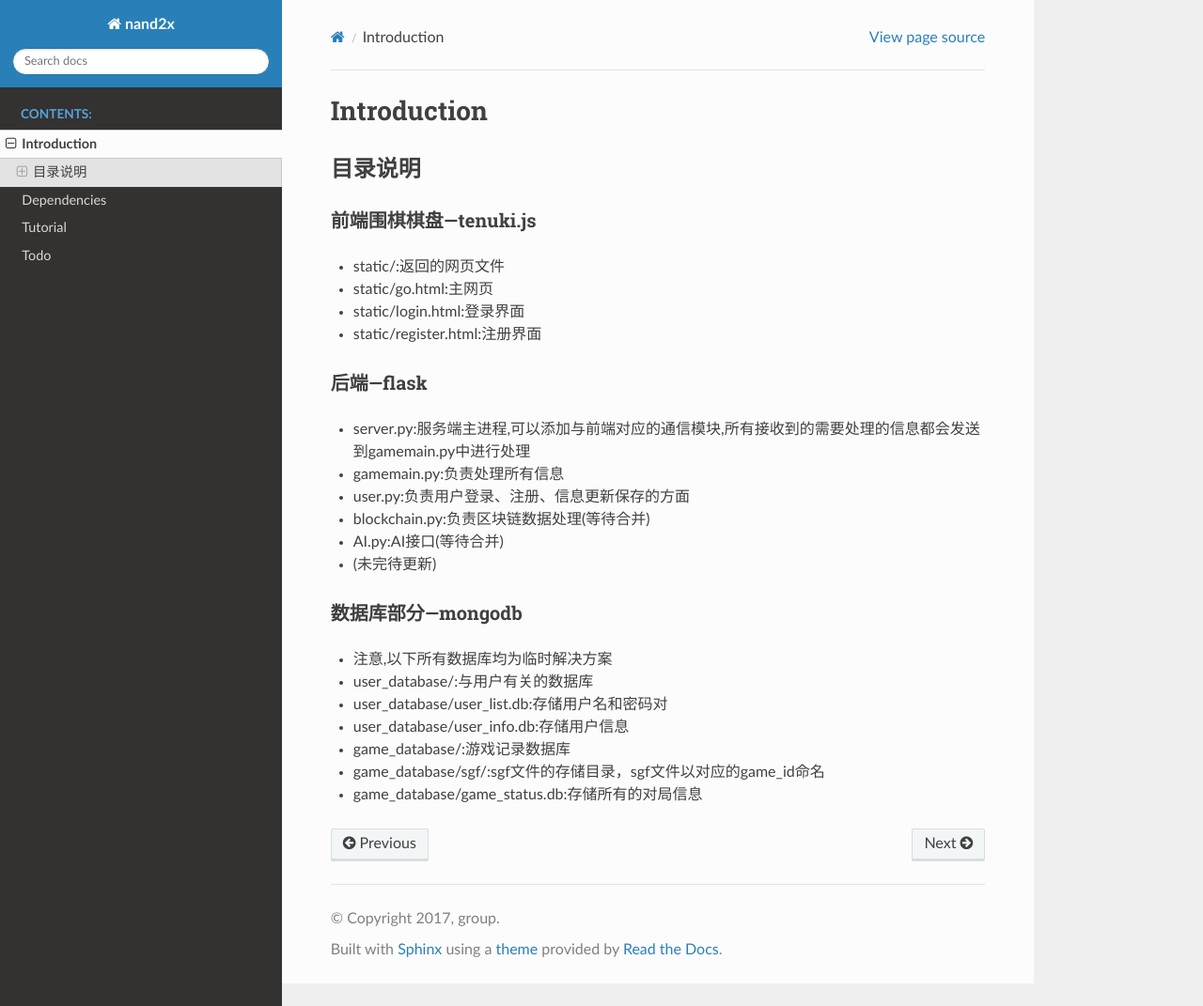
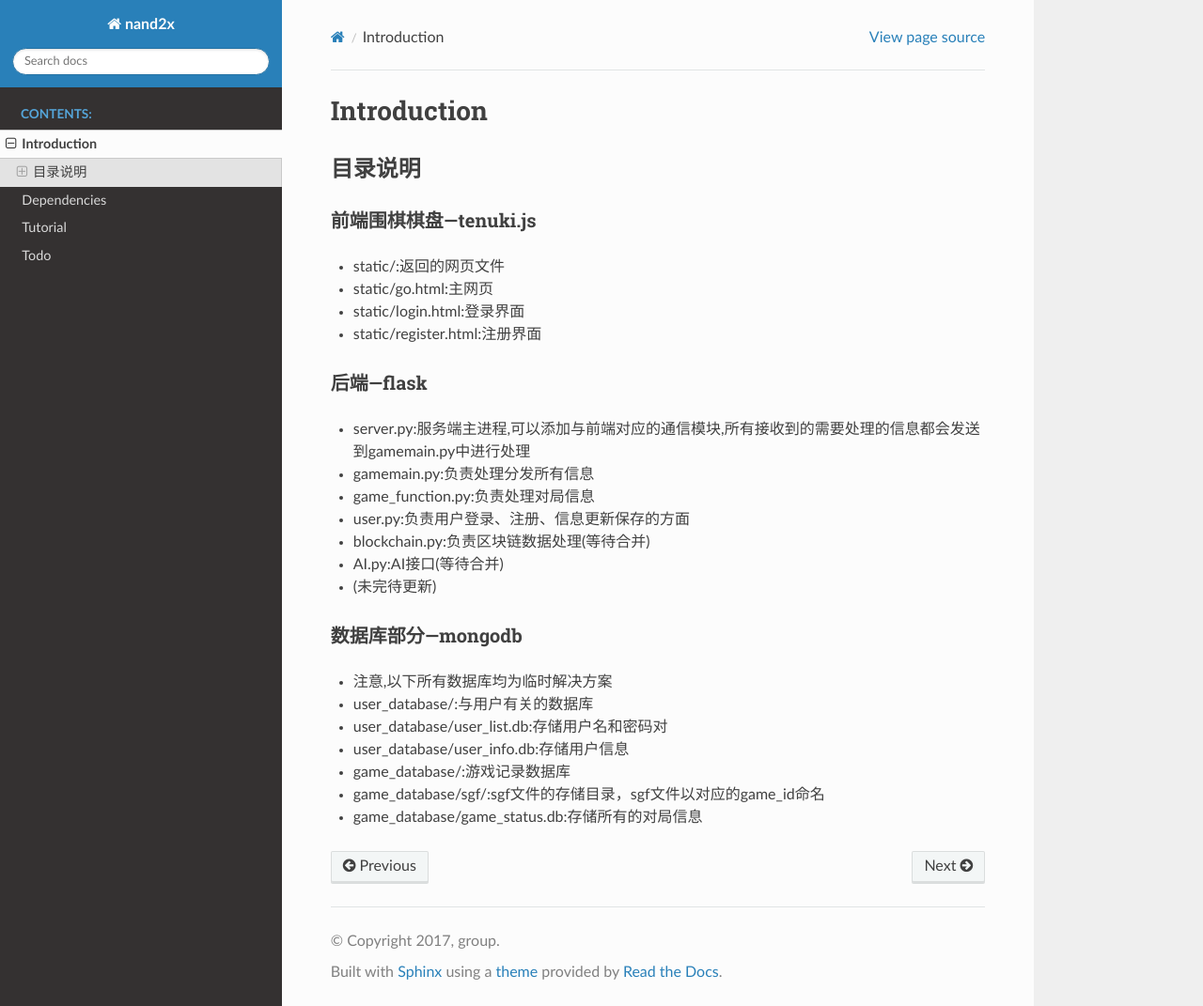
Before and after one commit to chenyijie2016/GO, a Sphinx documentation site: the page built from docs/source/introduction.rst, in a window 1280 px wide and 1071 px high. Shown: the whole window at 94% size. Built offline with Sphinx 7.4.7 and the Read the Docs theme 2.0.0, drawn with Linux system fonts in a browser that asks for light colours.

Commit message:
Update introduction.rst

```diff
--- a/docs/source/introduction.rst
+++ b/docs/source/introduction.rst
@@ -17,7 +17,8 @@ Introduction
 ~~~~~~~~~~~~~~
 
 * server.py:服务端主进程,可以添加与前端对应的通信模块,所有接收到的需要处理的信息都会发送到gamemain.py中进行处理
-* gamemain.py:负责处理所有信息
+* gamemain.py:负责处理分发所有信息
+* game_function.py:负责处理对局信息
 * user.py:负责用户登录、注册、信息更新保存的方面
 * blockchain.py:负责区块链数据处理(等待合并)
 * AI.py:AI接口(等待合并)
```
